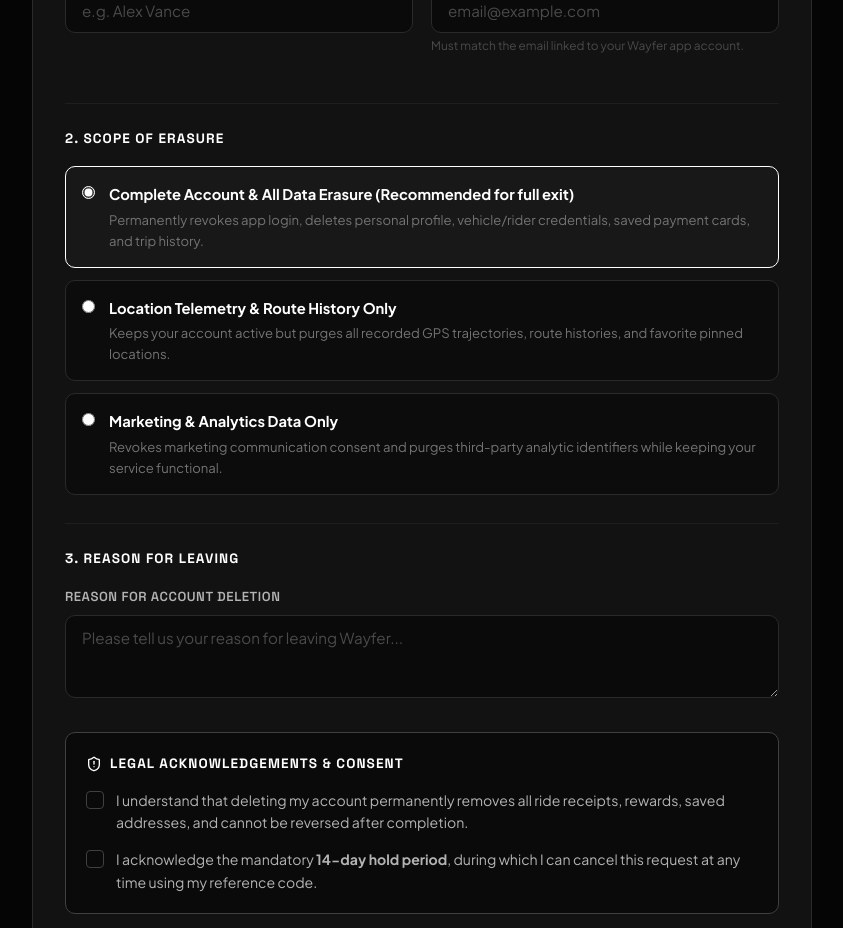
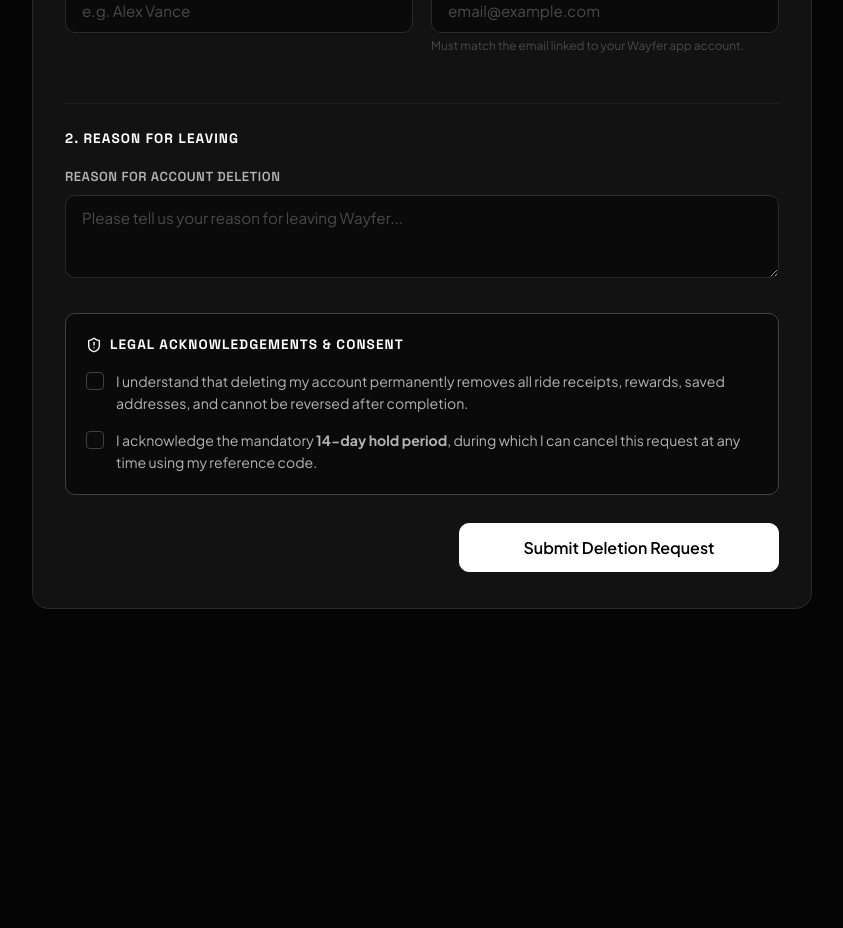
Before and after one commit to Shourya-276/wayfer--delete, a React (Vite) app: page / in a window 1280 px wide. Shown: the part 1040-1968 px from the top of the page, without its empty margins (218-1061 px from the left). After the commit the page ends 1709 px from the top, so only its background shows below. Built offline with nearby package versions, Linux system fonts and the light colour scheme.

Commit message:
Remove Scope of Erasure section from form

```diff
--- a/src/components/DeletionForm.jsx
+++ b/src/components/DeletionForm.jsx
@@ -285,7 +285,7 @@ export default function DeletionForm({ onSubmissionSuccess, onNavigateToTrack })
           </div>
         </div>
 
-        {/* Section 2: Deletion Scope */}
+        {/* Section 2: Reason */}
         <div style={{ marginBottom: '28px', borderTop: '1px solid var(--border-subtle)', paddingTop: '24px' }}>
           <h3 style={{
             fontSize: '0.85rem',
@@ -295,110 +295,7 @@ export default function DeletionForm({ onSubmissionSuccess, onNavigateToTrack })
             marginBottom: '16px',
             fontFamily: 'var(--font-heading)'
           }}>
-            2. Scope of Erasure
-          </h3>
-
-          <div style={{ display: 'flex', flexDirection: 'column', gap: '12px' }}>
-            <label style={{
-              display: 'flex',
-              alignItems: 'flex-start',
-              gap: '14px',
-              padding: '16px',
-              borderRadius: 'var(--radius-md)',
-              border: formData.scope === 'all' ? '1px solid #ffffff' : '1px solid var(--border-medium)',
-              backgroundColor: formData.scope === 'all' ? '#181818' : '#0c0c0c',
-              cursor: 'pointer',
-              transition: 'all 0.2s'
-            }}>
-              <input
-                type="radio"
-                name="scope"
-                value="all"
-                checked={formData.scope === 'all'}
-                onChange={handleChange}
-                style={{ marginTop: '3px', accentColor: '#ffffff' }}
-              />
-              <div>
-                <strong style={{ display: 'block', fontSize: '0.92rem', color: '#ffffff' }}>
-                  Complete Account & All Data Erasure (Recommended for full exit)
-                </strong>
-                <p style={{ fontSize: '0.82rem', color: 'var(--text-muted)', marginTop: '2px' }}>
-                  Permanently revokes app login, deletes personal profile, vehicle/rider credentials, saved payment cards, and trip history.
-                </p>
-              </div>
-            </label>
-
-            <label style={{
-              display: 'flex',
-              alignItems: 'flex-start',
-              gap: '14px',
-              padding: '16px',
-              borderRadius: 'var(--radius-md)',
-              border: formData.scope === 'location' ? '1px solid #ffffff' : '1px solid var(--border-medium)',
-              backgroundColor: formData.scope === 'location' ? '#181818' : '#0c0c0c',
-              cursor: 'pointer',
-              transition: 'all 0.2s'
-            }}>
-              <input
-                type="radio"
-                name="scope"
-                value="location"
-                checked={formData.scope === 'location'}
-                onChange={handleChange}
-                style={{ marginTop: '3px', accentColor: '#ffffff' }}
-              />
-              <div>
-                <strong style={{ display: 'block', fontSize: '0.92rem', color: '#ffffff' }}>
-                  Location Telemetry & Route History Only
-                </strong>
-                <p style={{ fontSize: '0.82rem', color: 'var(--text-muted)', marginTop: '2px' }}>
-                  Keeps your account active but purges all recorded GPS trajectories, route histories, and favorite pinned locations.
-                </p>
-              </div>
-            </label>
-
-            <label style={{
-              display: 'flex',
-              alignItems: 'flex-start',
-              gap: '14px',
-              padding: '16px',
-              borderRadius: 'var(--radius-md)',
-              border: formData.scope === 'marketing' ? '1px solid #ffffff' : '1px solid var(--border-medium)',
-              backgroundColor: formData.scope === 'marketing' ? '#181818' : '#0c0c0c',
-              cursor: 'pointer',
-              transition: 'all 0.2s'
-            }}>
-              <input
-                type="radio"
-                name="scope"
-                value="marketing"
-                checked={formData.scope === 'marketing'}
-                onChange={handleChange}
-                style={{ marginTop: '3px', accentColor: '#ffffff' }}
-              />
-              <div>
-                <strong style={{ display: 'block', fontSize: '0.92rem', color: '#ffffff' }}>
-                  Marketing & Analytics Data Only
-                </strong>
-                <p style={{ fontSize: '0.82rem', color: 'var(--text-muted)', marginTop: '2px' }}>
-                  Revokes marketing communication consent and purges third-party analytic identifiers while keeping your service functional.
-                </p>
-              </div>
-            </label>
-          </div>
-        </div>
-
-        {/* Section 3: Reason */}
-        <div style={{ marginBottom: '28px', borderTop: '1px solid var(--border-subtle)', paddingTop: '24px' }}>
-          <h3 style={{
-            fontSize: '0.85rem',
-            letterSpacing: '0.08em',
-            textTransform: 'uppercase',
-            color: '#ffffff',
-            marginBottom: '16px',
-            fontFamily: 'var(--font-heading)'
-          }}>
-            3. Reason for Leaving
+            2. Reason for Leaving
           </h3>
 
           <div className="form-group">
```
